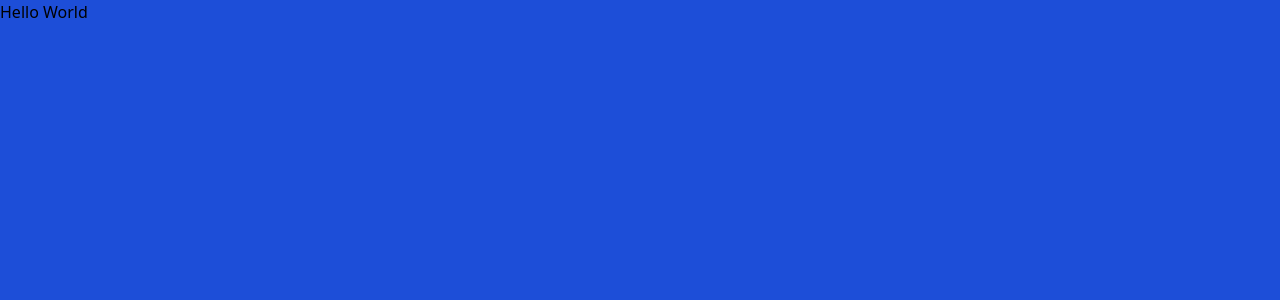
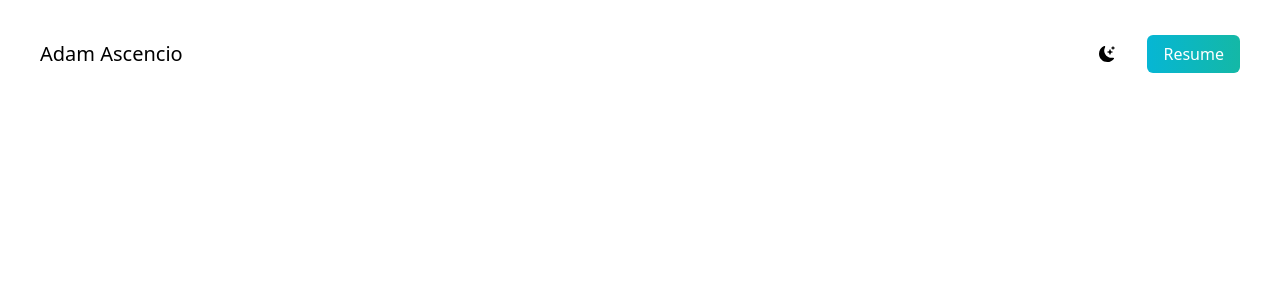
Before and after one commit to adamascencio/portfolio-nextJS, a Next.js app: page / in a window 1280 px wide. Shown: the top 300 px of the page. Built offline with nearby package versions, Linux system fonts and the light colour scheme.

Commit message:
add navbar

```diff
--- a/src/pages/index.js
+++ b/src/pages/index.js
@@ -1,4 +1,5 @@
-import Head from 'next/head'
+import Head from 'next/head';
+import { BsFillMoonStarsFill } from 'react-icons/bs';
 
 export default function Home() {
   return (
@@ -8,9 +9,17 @@ export default function Home() {
         <meta name="viewport" content="width=device-width, initial-scale=1" />
         <link rel="icon" href="/favicon.ico" />
       </Head>
-      <main>
-        <section className='bg-blue-700 min-h-screen'>
-          <h1>Hello World</h1>
+      <main className='bg-white px-10'>
+        <section className='min-h-screen'>
+          <nav className='py-10 mb-12 flex justify-between'>
+            <h1 className='text-xl'>Adam Ascencio</h1>
+            <ul className='flex items-center'>
+              <li>
+                <BsFillMoonStarsFill className='cursor-pointer text-2x'/>
+              </li>
+              <li><a className='bg-gradient-to-r from-cyan-500 to-teal-500 text-white px-4 py-2 rounded-md ml-8' href="#">Resume</a></li>
+            </ul>
+          </nav>
         </section>
       </main>
     </>
```
